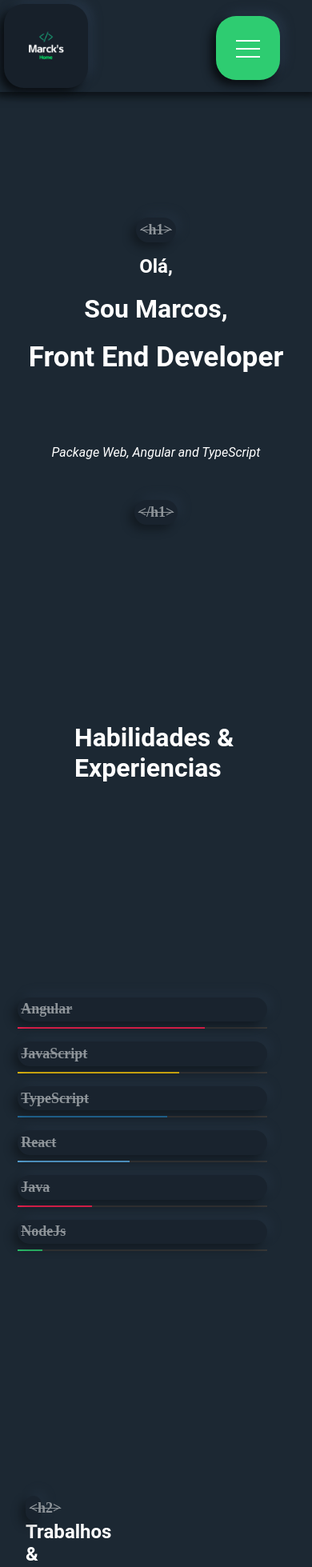
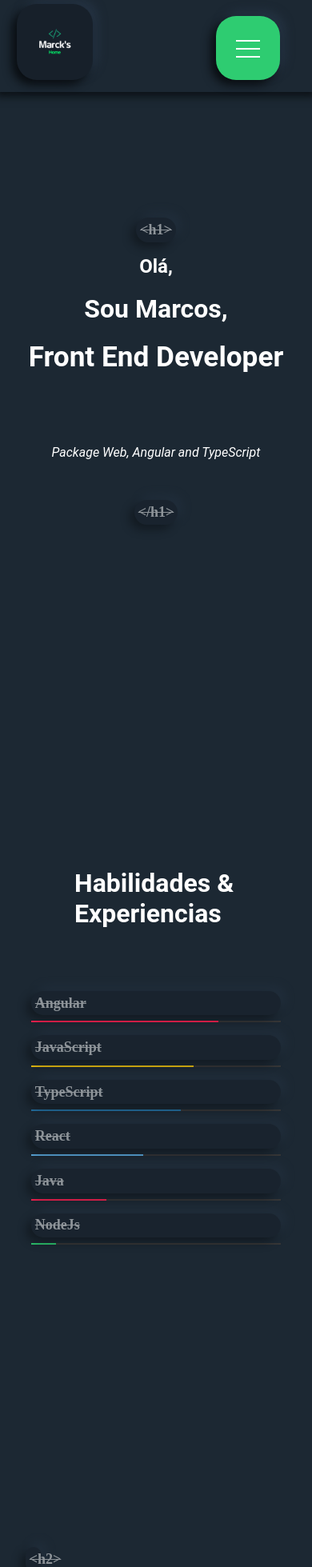
Before and after one commit to Marck45/MarckNewPage, an Angular app: page /home in a window 390 px wide. Shown: the top 1959 px of the page at 80% size. Built offline with nearby package versions, Linux system fonts and the light colour scheme.

Commit message:
laytou my skill finalizado com responsividade

```diff
--- a/src/app/component/myskills/myskills.component.css
+++ b/src/app/component/myskills/myskills.component.css
@@ -128,17 +128,22 @@ span{
 
 @media (min-width:320px) and (max-width: 425px){
 
+    #skillPage{
+        margin-top: 5rem;
+        height: 100vh;
+    }
+
     .page-inner{
         display: flex;
         justify-content: flex-start;
         align-items: center;
         flex-direction: column;
-        padding-top: 3rem;
+        margin-top: 250px;
     }
 
     .skills{
         height: 20vh;
-        padding: 50px 0px 0px 0px;
+        padding: 20px 0px 0px 0px;
     }
 
     .skills p{
@@ -150,9 +155,10 @@ span{
 
     .skills-grafics{
         display: flex;
-        justify-content: center;
-        align-items: center;
+        justify-content: flex-start;
+        align-items: flex-start;
         width: 80%;
+        padding: 0;
     }
 
 }
--- a/src/app/component/nav-aside-bar/nav-aside-bar.component.css
+++ b/src/app/component/nav-aside-bar/nav-aside-bar.component.css
@@ -18,10 +18,11 @@
   width: 15%;
   cursor: pointer;
   border-radius: 15%;
+  margin-left: 1rem;
 }
 
 .logo img {
-  height: 100%;
+  height: 90%;
   border-radius: 25px;
   background: #17202A;
   box-shadow: -6px 6px 12px #090d11,
```
